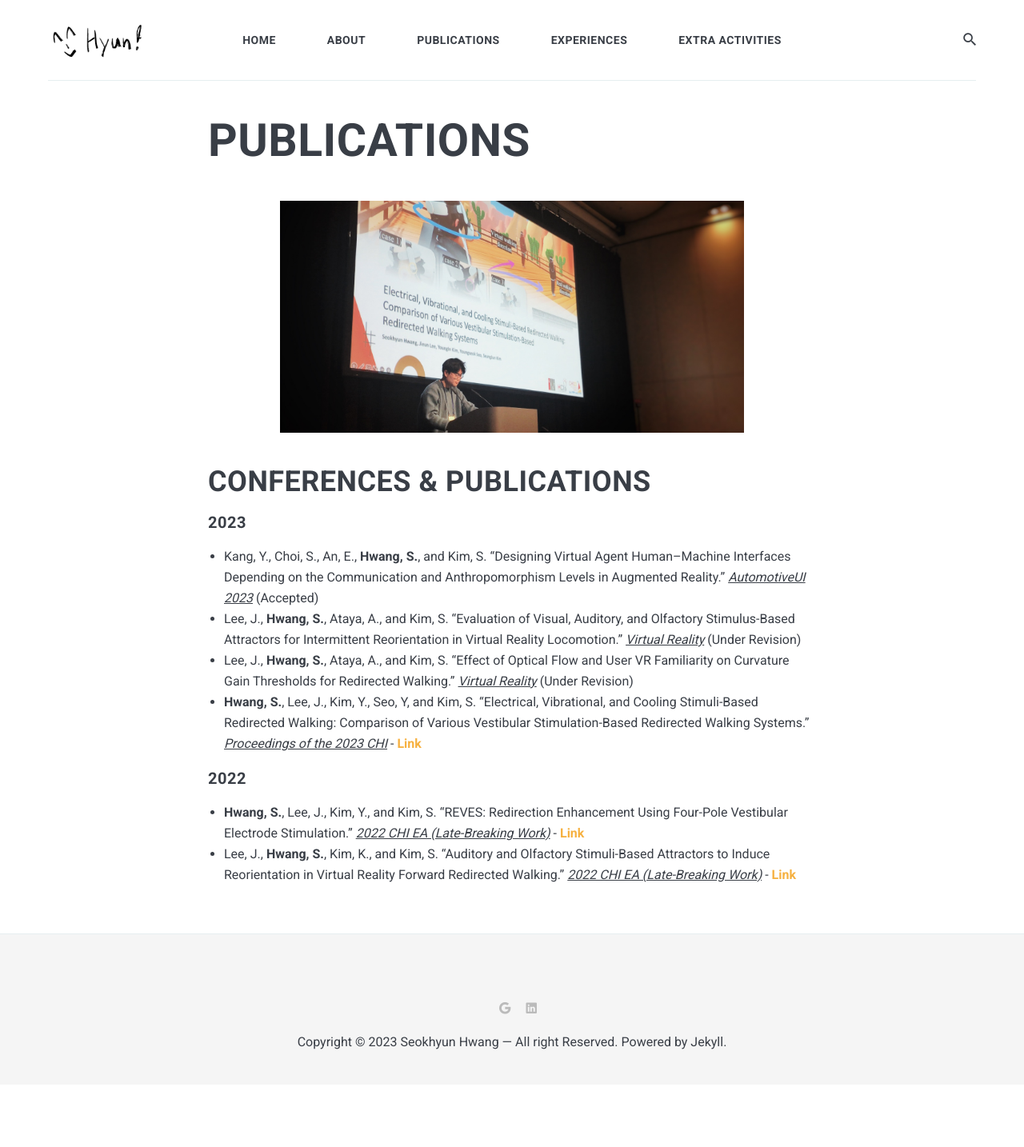
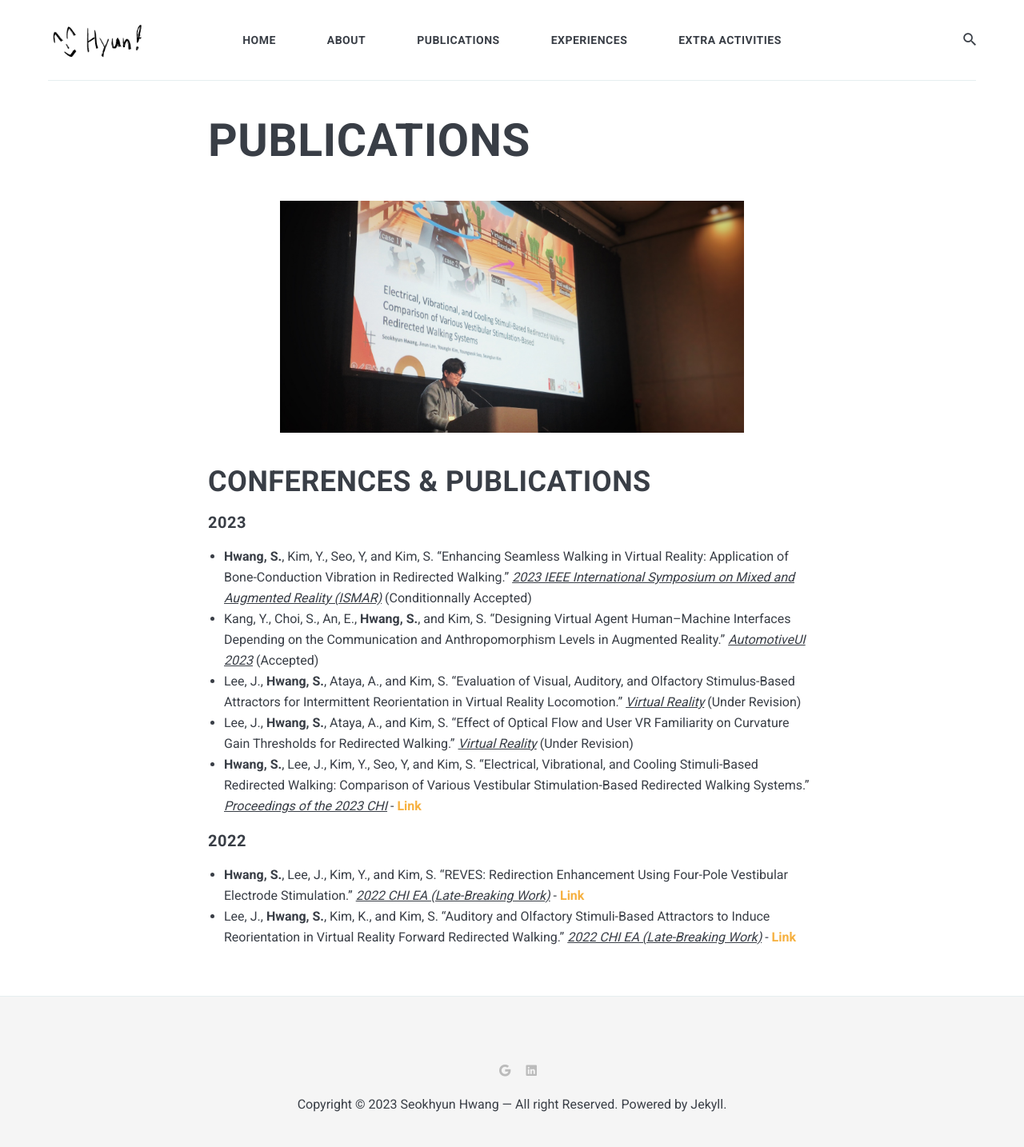
Before and after one commit to anoldhsh/anoldhsh.github.io, a Jekyll site: the page built from _pages/2PUBLICATIONS.md, in a window 1280 px wide. Shown: the whole page at 80% size. Built offline with Jekyll 4.4.1, drawn with Linux system fonts in a browser that asks for light colours; nearby versions of some CDN libraries; before the commit the page ends 1356 px from its top, so only the background shows below that.

Commit message:
Add ISMAR

```diff
--- a/_pages/2PUBLICATIONS.md
+++ b/_pages/2PUBLICATIONS.md
@@ -7,6 +7,7 @@ image: Publications_0731.jpg
 
 # CONFERENCES & PUBLICATIONS
 #### 2023
+* <strong>Hwang, S.</strong>, Kim, Y., Seo, Y, and Kim, S. "Enhancing Seamless Walking in Virtual Reality: Application of Bone-Conduction Vibration in Redirected Walking." <u><i>2023 IEEE International Symposium on Mixed and Augmented Reality (ISMAR)</i></u> (Conditionnally Accepted)
 * Kang, Y., Choi, S., An, E., <strong>Hwang, S.</strong>, and Kim, S. "Designing Virtual Agent Human–Machine Interfaces Depending on the Communication and Anthropomorphism Levels in Augmented Reality." <u><i>AutomotiveUI 2023</i></u> (Accepted)
 * Lee, J., <strong>Hwang, S.</strong>, Ataya, A., and Kim, S. "Evaluation of Visual, Auditory, and Olfactory Stimulus-Based Attractors for Intermittent Reorientation in Virtual Reality Locomotion." <u><i>Virtual Reality</i></u> (Under Revision)
 * Lee, J., <strong>Hwang, S.</strong>, Ataya, A., and Kim, S. "Effect of Optical Flow and User VR Familiarity on Curvature Gain Thresholds for Redirected Walking." <u><i>Virtual Reality</i></u> (Under Revision)
```
Also changed, not shown: 1 other file.
